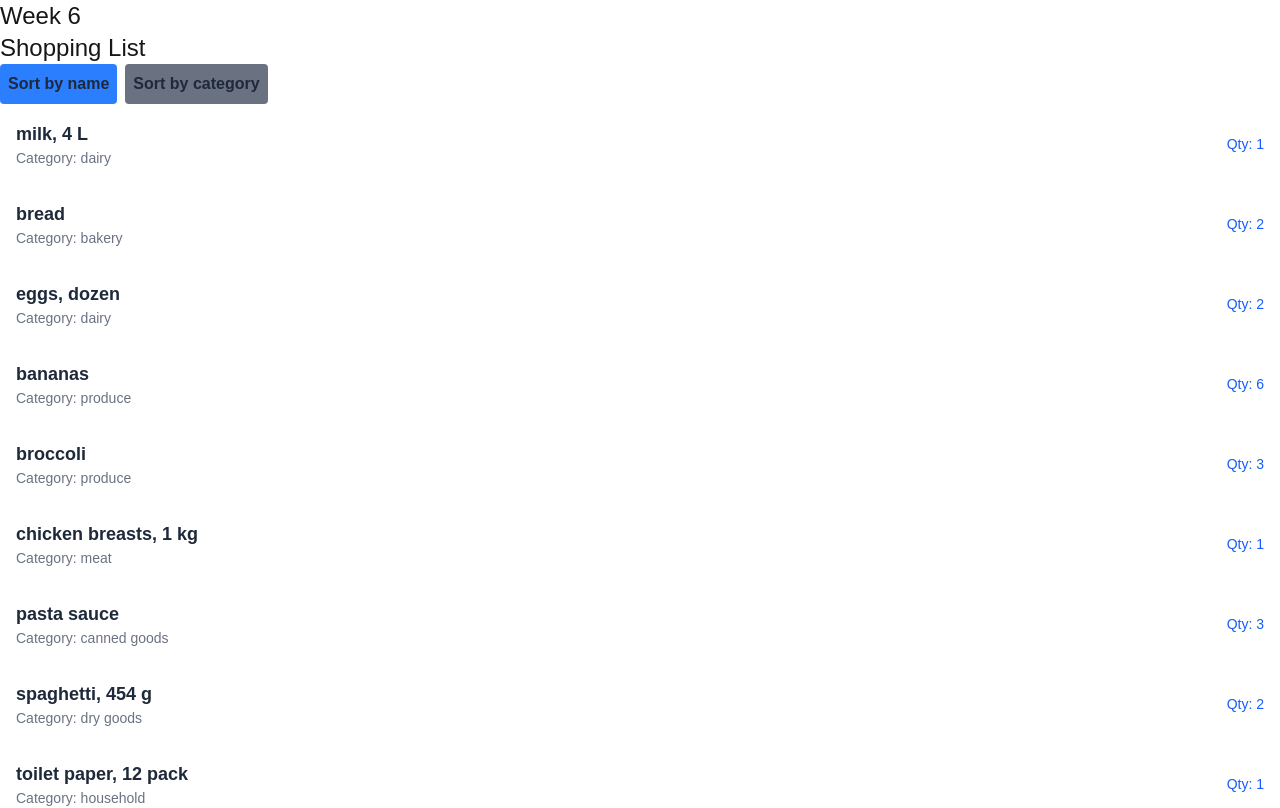
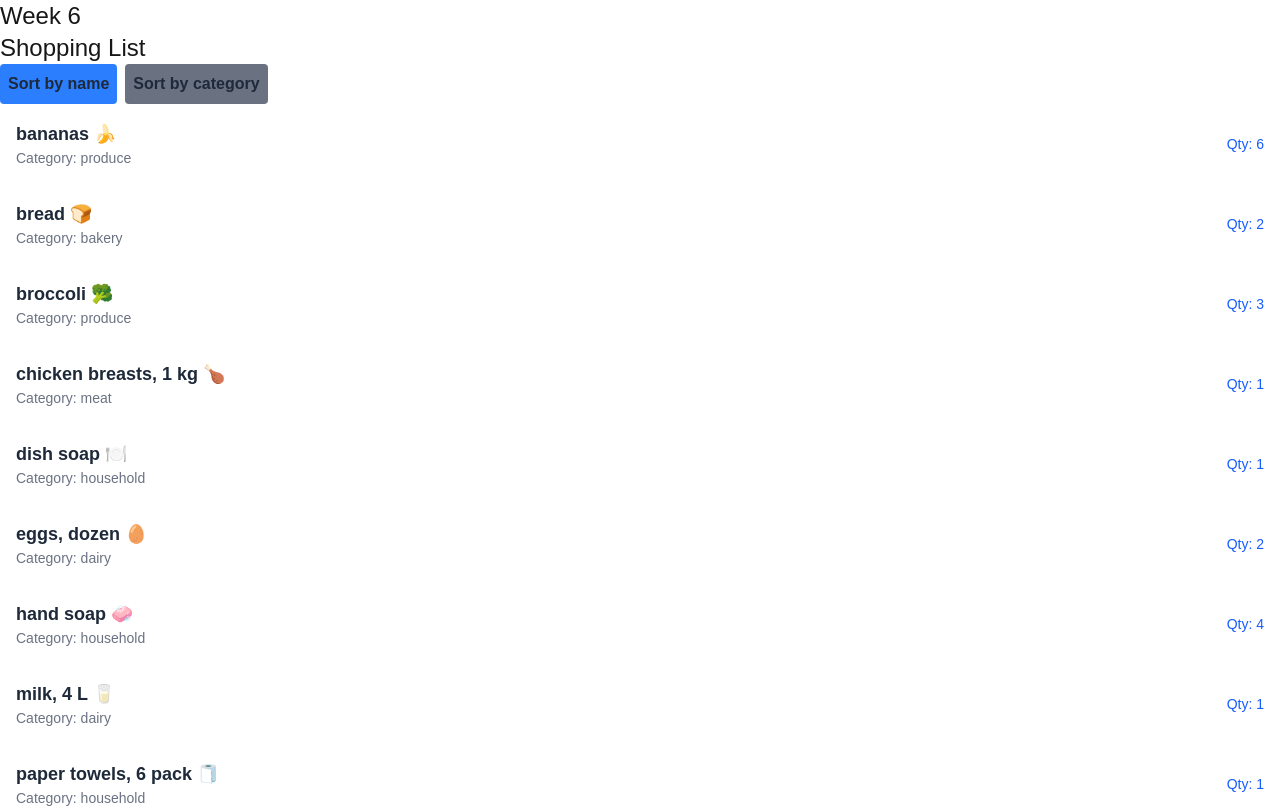
Before and after one commit to Maxwell9-9/cprg306-assignments, a Next.js app: page /week-6 in a window 1280 px wide. Shown: the top 808 px of the page. Built offline with nearby package versions, Linux system fonts and the light colour scheme.

Commit message:
add emojis and simplify

```diff
--- a/app/week-6/item-list.js
+++ b/app/week-6/item-list.js
@@ -7,29 +7,15 @@ export default function ItemList() {
     const [sortBy, setSortBy] = useState("name");
 
 
-    const compareByName = function(a, b) {
-            if (a.name > b.name) {
-                return 1;
-            } else if (a.name < b.name) {
-                return -1;
-            } else {
-                return 0;
-            }
-    }
-    const compareByCategory = function(a, b) {
-            if (a.category > b.category) {
-                return 1;
-            } else if (a.category < b.category) {
-                return -1;
-            } else {
-                return 0;
-            }
-    }
 
 
-    const sortItems = function(compareMethod) {
-        data.sort(compareMethod);
-    }
+    data.sort((a,b) => {
+        switch (sortBy) {
+            case "name": return a.name.localeCompare(b.name);
+            case "category": return a.category.localeCompare(b.category);
+        }
+    })
+
 
 
 
@@ -37,8 +23,8 @@ export default function ItemList() {
         <div className="justify-center gap-2 mb-2">
 
 
-            <button className={`p-2 mr-2 rounded font-bold text-gray-800 ${sortBy == "name" ? "bg-blue-500" : "bg-gray-500"}`} onClick={() => { setSortBy("name"); sortItems(compareByName); }}>Sort by name</button>
-            <button className={`p-2 mr-2 rounded font-bold  text-gray-800 ${sortBy == "category" ? "bg-blue-500" : "bg-gray-500"}`} onClick={() => { setSortBy("category"); sortItems(compareByCategory); }}>Sort by category</button>
+            <button className={`p-2 mr-2 rounded font-bold text-gray-800 ${sortBy == "name" ? "bg-blue-500" : "bg-gray-500"}`} onClick={() => { setSortBy("name");}}>Sort by name</button>
+            <button className={`p-2 mr-2 rounded font-bold  text-gray-800 ${sortBy == "category" ? "bg-blue-500" : "bg-gray-500"}`} onClick={() => { setSortBy("category");}}>Sort by category</button>
             <ul>
                 {data.map((item, index) => (
                     <li className="flex justify-between items-center p-4 hover:bg-gray-50" key={index}>
--- a/app/week-6/item.json
+++ b/app/week-6/item.json
@@ -1,73 +1,73 @@
 [
   {
     "id": "1h2GJKH12gkHG31h1H",
-    "name": "milk, 4 L ",
+    "name": "milk, 4 L 🥛",
     "quantity": 1,
     "category": "dairy"
   },
   {
     "id": "2KJH3k2j3H1k2J3K1H",
-    "name": "bread ",
+    "name": "bread 🍞",
     "quantity": 2,
     "category": "bakery"
   },
   {
     "id": "3h2KJH3k2j3H1k2J3",
-    "name": "eggs, dozen ",
+    "name": "eggs, dozen 🥚",
     "quantity": 2,
     "category": "dairy"
   },
   {
     "id": "4k2J3K1H2GJKH12gk",
-    "name": "bananas ",
+    "name": "bananas 🍌",
     "quantity": 6,
     "category": "produce"
   },
   {
     "id": "5H1h1H2KJH3k2j3H",
-    "name": "broccoli ",
+    "name": "broccoli 🥦",
     "quantity": 3,
     "category": "produce"
   },
   {
     "id": "6H1k2J3K1H2GJKH1",
-    "name": "chicken breasts, 1 kg ",
+    "name": "chicken breasts, 1 kg 🍗",
     "quantity": 1,
     "category": "meat"
   },
   {
     "id": "7gkHG31h1H2KJH3k",
-    "name": "pasta sauce ",
+    "name": "pasta sauce 🍝",
     "quantity": 3,
     "category": "canned goods"
   },
   {
     "id": "8j3H1k2J3K1H2GJK",
-    "name": "spaghetti, 454 g ",
+    "name": "spaghetti, 454 g 🍝",
     "quantity": 2,
     "category": "dry goods"
   },
   {
     "id": "9H12gkHG31h1H2KJ",
-    "name": "toilet paper, 12 pack ",
+    "name": "toilet paper, 12 pack 🧻",
     "quantity": 1,
     "category": "household"
   },
   {
     "id": "10H3k2j3H1k2J3K1",
-    "name": "paper towels, 6 pack",
+    "name": "paper towels, 6 pack 🧻",
     "quantity": 1,
     "category": "household"
   },
   {
     "id": "11k2J3K1H2GJKH12",
-    "name": "dish soap ",
+    "name": "dish soap 🍽️",
     "quantity": 1,
     "category": "household"
   },
   {
     "id": "12GJKH12gkHG31h1",
-    "name": "hand soap ",
+    "name": "hand soap 🧼",
     "quantity": 4,
     "category": "household"
   }
```
